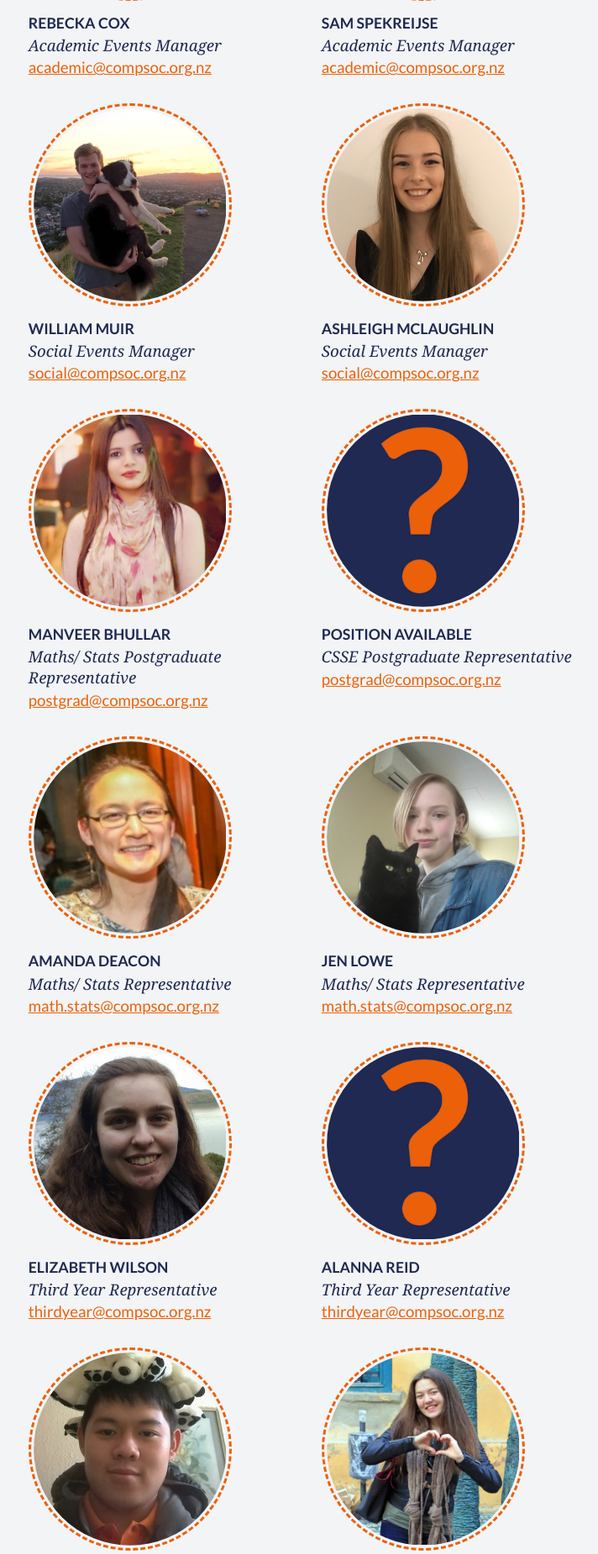
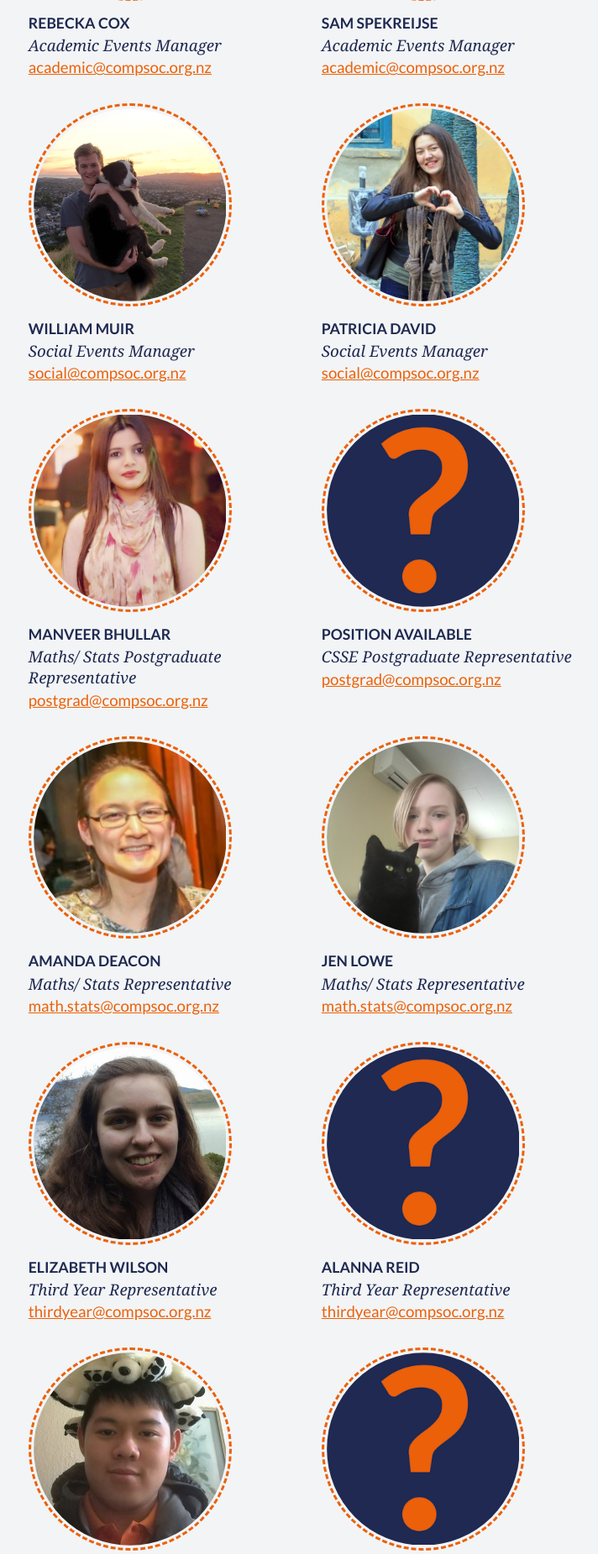
Before and after one commit to UCCompSoc/Website2, a PHP site: page /about.php in a window 1280 px wide. Shown: the part 2492-4343 px from the top of the page at 84% size, without its empty margins (355-1067 px from the left). Run offline with PHP 8.4, Linux system fonts and the light colour scheme; some libraries are stand-ins or nearby versions.

Commit message:
Removed old uneeded photos and updated about page with more photos and new committee member stepping into new position.

```diff
--- a/html/about.php
+++ b/html/about.php
@@ -118,8 +118,8 @@ include 'include/header.php';
                         </li>
 
                         <li>
-                            <img src='resources/ashleigh2018.jpg' alt='Ashleigh McLaughlin'/>
-                            <span class='name'>Ashleigh McLaughlin</span>
+                            <img src='resources/patricia2018.jpg' alt='Patricia David'/>
+                            <span class='name'>Patricia David</span>
                             <span class='position'>Social Events Manager</span>
                             <a href='mailto:social@compsoc.org.nz'>social@compsoc.org.nz</a>
                         </li>
@@ -174,13 +174,6 @@ include 'include/header.php';
                         </li>
 
                         <li>
-                            <img src='resources/patricia2018.jpg' alt='Patricia David'/>
-                            <span class='name'>Patricia David</span>
-                            <span class='position'>Second Year Representative</span>
-                            <a href='mailto:secondyear@compsoc.org.nz'>secondyear@compsoc.org.nz</a>
-                        </li>
-
-                        <li>
                             <img src='resources/firstyear.png' alt='Gavin Ong'/>
                             <span class='name'>Gavin Ong</span>
                             <span class='position'>Second Year Representative</span>
@@ -195,7 +188,7 @@ include 'include/header.php';
                         </li>
 
                         <li>
-                            <img src='resources/firstyear.png' alt='Rhys Jennings'/>
+                            <img src='resources/rhys2018.png' alt='Rhys Jennings'/>
                             <span class='name'>Rhys Jennings</span>
                             <span class='position'>First Year Representative</span>
                             <a href='mailto:firstyear@compsoc.org.nz'>firstyear@compsoc.org.nz</a>
```
Also changed, not shown: html/resources/harrigan2018.jpg (deleted), html/resources/james2018.jpg (deleted), html/resources/rhys2018.png (added).
